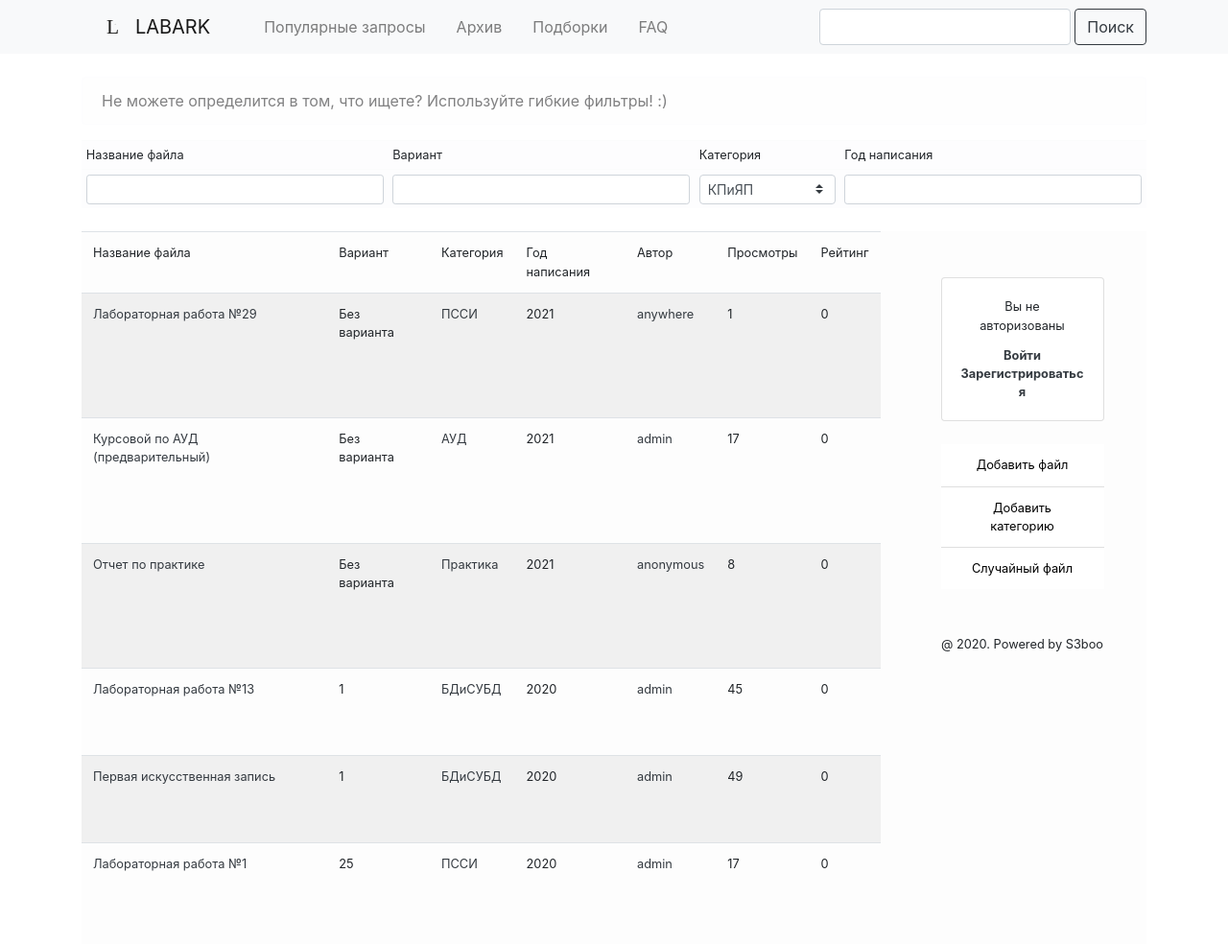
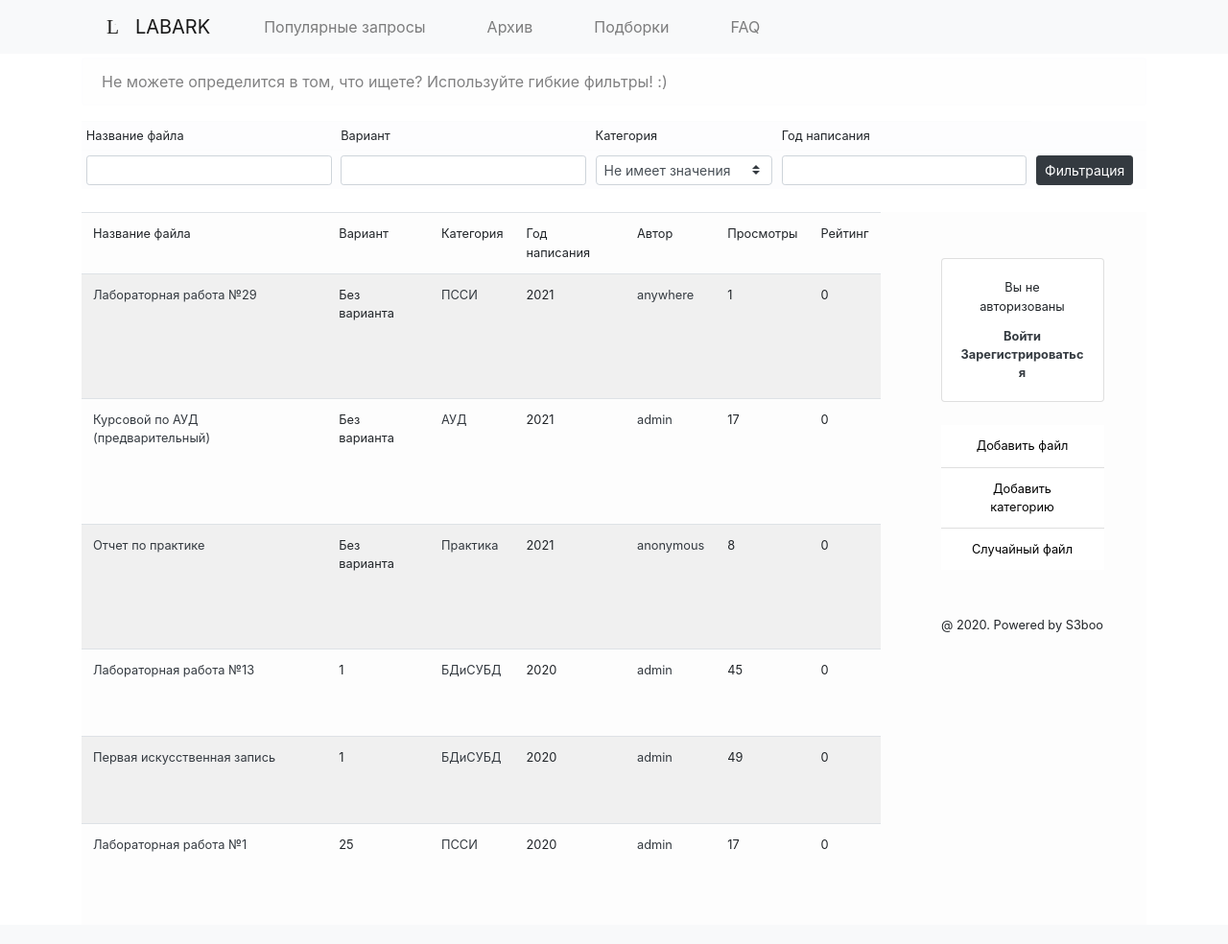
Before and after one commit to s3b00/LabArk, a Django app: page /archive in a window 1280 px wide. Shown: the whole page at 96% size. After the commit the page ends 888 px from the top, so only its background shows below. Run offline with Django 3.2, Linux system fonts and the light colour scheme; data comes from the database, SQL or seed files in the repository; both versions use the stored data as it was after the commit; some libraries are stand-ins or nearby versions.

Commit message:
v.0.6 - remove search and add filters in archive page

```diff
--- a/LabArkApp/views.py
+++ b/LabArkApp/views.py
@@ -33,17 +33,30 @@ def popular(request):
 def category_labs(request, pk):
     return render(request, 'index.html', context={
         'last_labs': Lab.objects.all().filter(category__pk=pk),
-        'form': forms.AddCategoryForm()
+        'form': forms.AddCategoryForm(),
+        'message': "Все записи, имеющие категорию " + get_object_or_404(Category, pk=pk).name
     })
 
 
 def archive(request):
+    name = request.GET.get('name', "")
+    variant = request.GET.get('variant', "")
+    year = request.GET.get('year', '')
+    category = request.GET.get('category', '0')
+
+    last_data = {'name': name,
+    'variant': variant,
+    'year':year,
+    'category':category
+    }
+
     return render(request, 'archive.html', context={
-        'last_labs': Lab.objects.all(),
+        'last_labs': Lab.objects.filter(name__icontains=name, variant__icontains=variant, year__icontains=year, category__pk=category) if int(category) > 0
+        else Lab.objects.filter(name__icontains=name, variant__icontains=variant, year__icontains=year),
         'form': forms.AddCategoryForm(),
-        'filter_form': True,
         'message': "Не можете определится в том, что ищете? Используйте гибкие фильтры! :)",
         'category': Category.objects.all(),
+        'last_data': last_data
     })
 
 
@@ -59,24 +72,19 @@ def links(request):
 
 def login_view(request):
     if request.method == "GET":
-        return render(request, 'login.html', context={
-            'form': forms.LoginUser()
-        })
+        return render(request, 'login.html')
     else:
-        form = forms.LoginUser(request.POST)
-
-        if form.is_valid():
-            username = form.cleaned_data['username']
-            password = form.cleaned_data['password']
-            user = authenticate(username=username, password=password)
-            if user is not None:
-                if user.is_active:
-                    login(request, user)
-                    return HttpResponseRedirect("/")
-                else:
-                    pass
+        username = request.POST['username']
+        password = request.POST['password']
+        user = authenticate(username=username, password=password)
+        if user is not None:
+            if user.is_active:
+                login(request, user)
+                return HttpResponseRedirect("/")
             else:
                 pass
+        else:
+            return HttpResponseRedirect(reverse('login'))
 
 
 def register(request):
--- a/templates/archive.html
+++ b/templates/archive.html
@@ -24,7 +24,7 @@
       {% for x in last_labs %}
           <tr>
               <td class="small"><a href="{% url "details" x.id %}" class="text-dark">{{ x.name }}</a></td>
-              <td class="small">{% if x.variant > 0 %} {{ x.variant }} {% else %} Без варианта {% endif %}</td>
+              <td class="small">{% if x.variant == 0 %} Без варианта {% else %} {{ x.variant }} {% endif %}</td>
               <td class="small"><a href="{% url "category_labs" x.category.id %}" class="text-dark">{{ x.category }}</a></td>
               <td class="small">{{ x.year }}</td>
               <td class="small"><a href="{% url "profile_view" x.author.id %}" class="text-dark">{{ x.author }}</a></td>
--- a/templates/base.html
+++ b/templates/base.html
@@ -23,25 +23,25 @@
     </button>
     <div class="collapse navbar-collapse pl-xl-0 pl-4" id="navbarNavDropdown">
     <ul class="navbar-nav mr-auto ">
-      <li class="nav-item mr-3">
+      <li class="nav-item mr-5">
         <a href="{% url 'popular' %}" class="nav-link">Популярные запросы</a>
       </li>
-      <li class="nav-item mr-3">
+      <li class="nav-item mr-5">
         <a href="{% url 'archive' %}" class="nav-link">Архив</a>
       </li>
-      <li class="nav-item mr-3">
+      <li class="nav-item mr-5">
         <a href="{% url 'libs' %}" class="nav-link">Подборки</a>
       </li>
-      <li class="nav-item mr-3">
+      <li class="nav-item mr-5">
         <a href="{% url "faq" %}" class="nav-link">FAQ</a>
       </li>
     </ul>
-    <form class="form-inline">
+    {% comment %} <form class="form-inline">
       <input class="form-control pl-0 mr-sm-1" type="search" placeholder="" aria-label="Search">
       <button type="submit" class="btn btn-outline-dark my-2 my-sm-0">
         Поиск
       </button>
-    </form>
+    </form> {% endcomment %}
     </div>
     </div>
 </nav>
--- a/templates/filter.html
+++ b/templates/filter.html
@@ -1,3 +1,4 @@
+<form action="{% url 'archive' %}" method="get">
   <table class="table m-0 mb-4 table-sm table-light">
     <thead class="thead-dark">
     <tr>
@@ -10,21 +11,26 @@
     <tbody>
       <tr>
           <td class="small">
-          <input type="text" name="name" id="name" class="form-control form-control-sm" >
+            <input type="text" name="name" id="name" class="form-control form-control-sm" value={{ last_data.name }}>
           </td>
           <td class="small">
-          <input type="text" name="" id="" class="form-control form-control-sm">
+            <input type="text" name="variant" id="variant" class="form-control form-control-sm" value={{ last_data.variant }}>
           </td>
           <td class="small">
             <select id="category" name="category" class="custom-select custom-select-sm">
+              <option value="0">Не имеет значения</option>
               {% for x in category %}
                   <option value="{{ x.id }}">{{ x.name }}</option>
               {% endfor %}
             </select>
           </td>
           <td class="small">
-          <input type="number" class="form-control form-control-sm" name="year" id="year">
+            <input type="number" class="form-control form-control-sm" name="year" id="year" value={{ last_data.year }}>
+          </td>
+          <td class="small">
+            <button type="submit" class="btn btn-dark btn-sm">Фильтрация</button>
           </td>
       </tr>
     </tbody>
   </table>
+</form>
--- a/templates/index.html
+++ b/templates/index.html
@@ -24,7 +24,7 @@ Labark
       {% for x in last_labs %}
           <tr>
             <td class="small"><a href="{% url "details" x.id %}" class="text-dark">{{ x.name }}</a></td>
-            <td class="small">{% if x.variant > 0 %} {{ x.variant }} {% else %} Без варианта {% endif %}</td>
+            <td class="small">{% if x.variant == 0 %} Без варианта {% else %} {{ x.variant }} {% endif %}</td>
             <td class="small"><a href="{% url "category_labs" x.category.id %}" class="text-dark">{{ x.category }}</a></td>
             <td class="small">{{ x.year }}</td>
             <td class="small"><a href="{% url "profile_view" x.author.id %}" class="text-dark">{{ x.author }}</a></td>
--- a/templates/lab_view.html
+++ b/templates/lab_view.html
@@ -4,7 +4,7 @@
 {{ lab_object.name }}
 {% endblock %}
 {% block content %}
-<h1 class="mb-0">{{ lab_object.name }}</h1>
+<h1 class="mb-0 mt-3">{{ lab_object.name }}</h1>
 <a href="{% url 'profile_view' lab_object.author.pk %}" class="text-dark"><strong>{{ lab_object.author.get_username }}</strong></a>
 
 <div class="row mt-4">
--- a/templates/libs.html
+++ b/templates/libs.html
@@ -19,7 +19,7 @@
             <tr>
               <td class="small"><a href="{% url "category_labs" x.id %}" class="text-dark">{{ x.name }}</a></td>
               <td class="small">{{ x.downloads }}</td>
-              <td class="small">{{ x.get_views }}</td>
+              <td class="small">{% if x.get_views != None %} {{ x.get_views }} {% else %} Пока не было просмотрено :с {% endif %}</td>
             </tr>
         {% endfor %}
       </tbody>
--- a/templates/message.html
+++ b/templates/message.html
@@ -1,5 +1,5 @@
   {% if message %}
-    <div class="alert alert-light mt-4" role="alert">
+    <div class="alert alert-light mt-1" role="alert">
       {{ message }}
     </div>
   {% endif %}
--- a/templates/profile.html
+++ b/templates/profile.html
@@ -32,7 +32,7 @@
         {% for x in last_labs%}
             <tr>
               <td class="small"><a href="{% url "details" x.id %}" class="text-dark">{{ x.name }}</a></td>
-              <td class="small">{{ x.variant }}</td>
+              <td class="small">{% if x.variant > 0 %} {{ x.variant }} {% else %} Без варианта {% endif %}</td>
               <td class="small"><a href="{% url "category_labs" x.category.id %}" class="text-dark">{{ x.category }}</a></td>
               <td class="small">{{ x.year }}</td>
               <td class="small">{{ x.views }}</td>
```
Also changed, not shown: templates/add_lab.html (+5 -5 lines), templates/faq.html (+10 -10 lines), db.sqlite3, public/userpics/52GBzdvti9w.jpg (added), 1 other file. Lines whose indentation alone changed are shown as unchanged.
